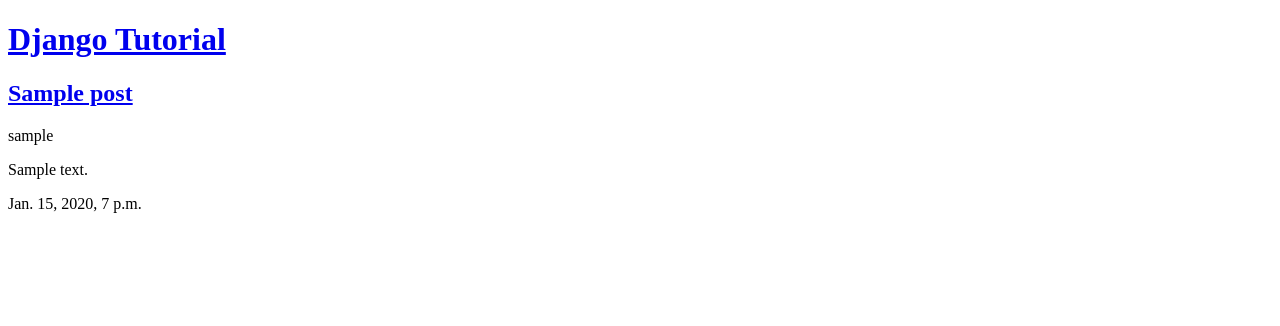
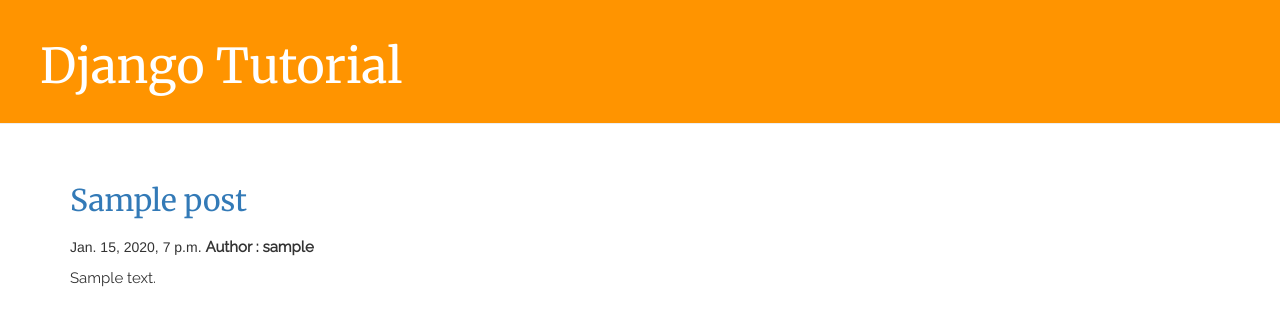
Before and after one commit to recordingbetter/Django-Girls-Tutorial-self, a Django app: template django_site/templates/blog/post_list.html in a window 1280 px wide. Shown: the top 326 px of the page. Run offline with Django 3.2, Linux system fonts and the light colour scheme; the template is opened without the code that fills it: values that come from a table or form of the project are taken from there, others are empty; tables that the repository leaves empty hold one stand-in row (values such as "Sample post"); some libraries are stand-ins or nearby versions.

Commit message:
add css on post_list.html

```diff
--- /dev/null
+++ b/django_site/blog/css/blog.min.css
@@ -0,0 +1 @@
+h1{color:#FCA205;font-family:'Raleway', sans-serif;font-weight:800;font-size:40px}h1a:hover{color:#C57E21}
--- /dev/null
+++ b/django_site/blog/static/blog.scss
@@ -0,0 +1,50 @@
+// h1 a {
+//     color: #FCA205;
+//     font-family: 'Merriweather', serif;
+//     font-weight: 800;
+//     font-size: 40px;
+//
+// }
+//
+// h1 a:hover {
+//     color: #FC8709
+// }
+
+.page-header {
+    background-color: #ff9400;
+    margin-top: 0;
+    padding: 20px 20px 20px 40px;
+}
+
+.page-header h1, .page-header h1 a, .page-header h1 a:visited, .page-header h1 a:active {
+    color: #ffffff;
+    font-family: 'Merriweather', serif;
+    font-size: 36pt;
+    text-decoration: none;
+}
+
+
+
+div.post {
+    .post_title {
+        font-family: 'Merriweather', serif;
+        font-weight: normal;
+        font-size: 30px;
+        padding-top: 20px;
+        padding-bottom: 10px;
+    }
+
+    .author {
+        font-family: 'Raleway', sans-serif;
+        font-weight: bold;
+        font-size: 15px;
+    }
+
+    .text {
+        font-family: 'Raleway', sans-serif;
+        font-weight: normal;
+        font-size: 15px;
+        padding-top: 10px;
+    }
+
+}
--- /dev/null
+++ b/django_site/blog/static/css/blog.css
@@ -0,0 +1,33 @@
+.page-header {
+  background-color: #ff9400;
+  margin-top: 0;
+  padding: 20px 20px 20px 40px;
+}
+
+.page-header h1, .page-header h1 a, .page-header h1 a:visited, .page-header h1 a:active {
+  color: #ffffff;
+  font-family: 'Merriweather', serif;
+  font-size: 36pt;
+  text-decoration: none;
+}
+
+div.post .post_title {
+  font-family: 'Merriweather', serif;
+  font-weight: normal;
+  font-size: 30px;
+  padding-top: 20px;
+  padding-bottom: 10px;
+}
+
+div.post .author {
+  font-family: 'Raleway', sans-serif;
+  font-weight: bold;
+  font-size: 15px;
+}
+
+div.post .text {
+  font-family: 'Raleway', sans-serif;
+  font-weight: normal;
+  font-size: 15px;
+  padding-top: 10px;
+}
--- /dev/null
+++ b/django_site/blog/static/css/blog.min.css
@@ -0,0 +1 @@
+.page-header{background-color:#ff9400;margin-top:0;padding:20px 20px 20px 40px}.page-header h1,.page-header h1 a,.page-header h1 a:visited,.page-header h1 a:active{color:#ffffff;font-family:'Merriweather', serif;font-size:36pt;text-decoration:none}div.post .post_title{font-family:'Merriweather', serif;font-weight:normal;font-size:30px;padding-top:20px;padding-bottom:10px}div.post .author{font-family:'Raleway', sans-serif;font-weight:bold;font-size:15px}div.post .text{font-family:'Raleway', sans-serif;font-weight:normal;font-size:15px;padding-top:10px}
--- a/django_site/templates/blog/post_list.html
+++ b/django_site/templates/blog/post_list.html
@@ -1,25 +1,35 @@
 <!doctype html>
+{% load staticfiles %}
 <html lang="en">
 <head>
     <meta charset="UTF-8">
     <meta name="viewport"
           content="width=device-width, user-scalable=no, initial-scale=1.0, maximum-scale=1.0, minimum-scale=1.0">
     <meta http-equiv="X-UA-Compatible" content="ie=edge">
+    <link rel="stylesheet" href="//maxcdn.bootstrapcdn.com/bootstrap/3.2.0/css/bootstrap.min.css">
+    <link rel="stylesheet" href="//maxcdn.bootstrapcdn.com/bootstrap/3.2.0/css/bootstrap-theme.min.css">
+    <link rel="stylesheet" href="{% static 'css/blog.css' %}">
+    <link href="https://fonts.googleapis.com/css?family=Merriweather|Raleway" rel="stylesheet">
     <title>Django Tutorial</title>
 </head>
 <body>
-    <div>
+    <div class="page-header">
         <h1><a href="#">Django Tutorial</a></h1>
     </div>
-
-    {% for post in posts %}
-    <div>
-        <h2><a href="#">{{ post.title }}</a></h2>
-        <p>{{ post.author }}</p>
-        <p>{{ post.text }}</p>
-        <p>{{ post.published_date }}</p>
+    <div class="content container">
+        <div class="row">
+            <div class="col-md-8">
+                {% for post in posts %}
+                <div class="post">
+                    <h2 class="post_title"><a href="#">{{ post.title }}</a></h2>
+                    <span class="published_date">{{ post.published_date }}      </span>
+                    <span class="author">      Author : {{ post.author }}</span>
+                    <p class="text">{{ post.text }}</p>
+                </div>
+                {% endfor %}
+            </div>
+        </div>
     </div>
-    {% endfor %}
 
 </body>
 </html>
```
Also changed, not shown: django_site/blog/css/blog.css (added, +10 -0 lines).
